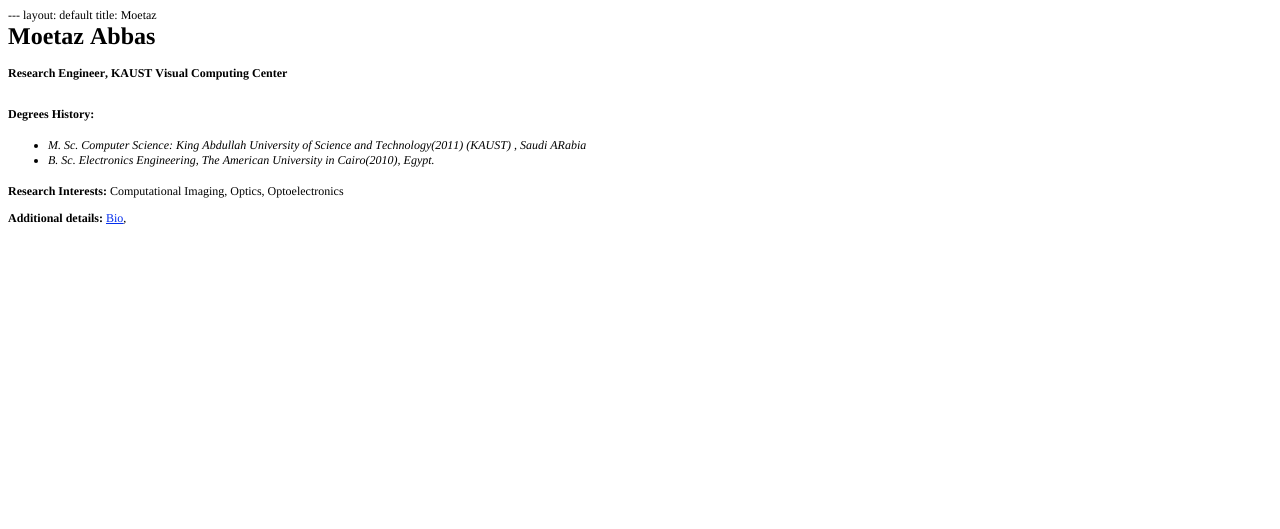
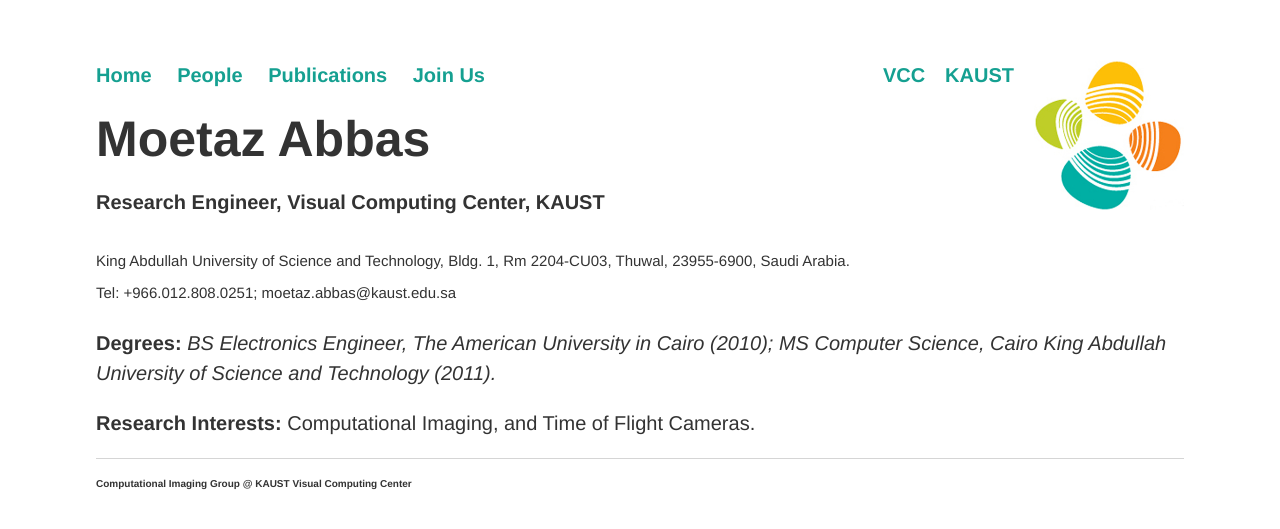
Before and after one commit to vccimaging/vccimaging.github.io, a Jekyll site: the page built from People/Moetaz/index.html, in a window 1280 px wide. Shown: the top 529 px of the page. Built offline with Jekyll 4.4.1, drawn with Linux system fonts in a browser that asks for light colours.

Commit message:
Update index.html

```diff
--- a/People/Moetaz/index.html
+++ b/People/Moetaz/index.html
@@ -1,37 +1,17 @@
-<!DOCTYPE html PUBLIC "-//W3C//DTD HTML 4.01//EN" "http://www.w3.org/TR/html4/strict.dtd">
-<html>
-<head>
-  <meta http-equiv="Content-Type" content="text/html; charset=utf-8">
-  <meta http-equiv="Content-Style-Type" content="text/css">
-  <title></title>
-  <meta name="Generator" content="Cocoa HTML Writer">
-  <meta name="CocoaVersion" content="1348.17">
-  <style type="text/css">
-    p.p1 {margin: 0.0px 0.0px 0.0px 0.0px; font: 12.0px Times; color: #000000; -webkit-text-stroke: #000000}
-    p.p3 {margin: 0.0px 0.0px 15.9px 0.0px; font: 12.0px Times; color: #000000; -webkit-text-stroke: #000000}
-    p.p4 {margin: 0.0px 0.0px 0.0px 0.0px; font: 9.0px Times; color: #000000; -webkit-text-stroke: #000000}
-    p.p5 {margin: 0.0px 0.0px 12.0px 0.0px; font: 12.0px Times; color: #000000; -webkit-text-stroke: #000000}
-    li.li1 {margin: 0.0px 0.0px 0.0px 0.0px; font: 12.0px Times; color: #000000; -webkit-text-stroke: #000000}
-    span.s1 {font-kerning: none}
-    span.s2 {-webkit-text-stroke: 0px #000000}
-    span.s3 {text-decoration: underline ; font-kerning: none; color: #042eee; -webkit-text-stroke: 0px #042eee}
-    ul.ul1 {list-style-type: disc}
-  </style>
-</head>
-<body>
-<p class="p1"><span class="s1">--- layout: default title: Moetaz<span class="Apple-converted-space"> </span></span></p>
-<h1 style="margin: 0.0px 0.0px 16.1px 0.0px; font: 24.0px Times; color: #000000; -webkit-text-stroke: #000000"><span class="s1"><b>Moetaz Abbas</b></span></h1>
-<p class="p3"><span class="s1"><b>Research Engineer, KAUST Visual Computing Center</b></span></p>
-<p class="p4"><span class="s1"><br>
-</span></p>
-<p class="p5"><span class="s1"><b>Degrees History:</b><span class="Apple-converted-space"> </span></span></p>
-<ul class="ul1">
-  <li class="li1"><span class="s2"><i></i></span><span class="s1"><i>M. Sc. Computer Science: King Abdullah University of Science and Technology(2011) (KAUST) , Saudi ARabia</i></span></li>
-  <li class="li1"><span class="s2"><i></i></span><span class="s1"><i>B. Sc. Electronics Engineering, The American University in Cairo(2010), Egypt.</i></span></li>
-</ul>
-<p class="p5"><span class="s1"><b>Research Interests: </b>Computational Imaging, Optics, Optoelectronics<span class="Apple-converted-space"> </span></span></p>
-<p class="p5"><span class="s1"><b>Additional details:</b> <a href="file:///Users/mostafah/Documents/vccimaging.github.io/People/Moetaz/bio"><span class="s3">Bio</span></a>,<span class="Apple-converted-space"> </span></span></p>
-<h1 style="margin: 0.0px 0.0px 16.1px 0.0px; font: 24.0px Times; color: #000000; -webkit-text-stroke: #000000"><span class="s1"><br>
-</span></h1>
-</body>
-</html>
+---
+layout: default
+title: Moetaz Abbas -- Home Page
+
+width: 135
+---
+
+<h1>Moetaz Abbas<h1>
+<h4>Research Engineer, Visual Computing Center, KAUST</h4>
+
+<span style="font-size:75%;">King Abdullah University of Science and Technology, Bldg. 1, Rm 2204-CU03, Thuwal, 23955-6900, Saudi Arabia.<br>
+  Tel: +966.012.808.0251; moetaz.abbas@kaust.edu.sa</span><p>
+
+<b>Degrees:</b>
+<em>BS Electronics Engineer, The American University in Cairo (2010); MS Computer Science, Cairo King Abdullah University of Science and Technology (2011).</em><p>
+
+  <b>Research Interests:</b> Computational Imaging, and Time of Flight Cameras.<p>
```
